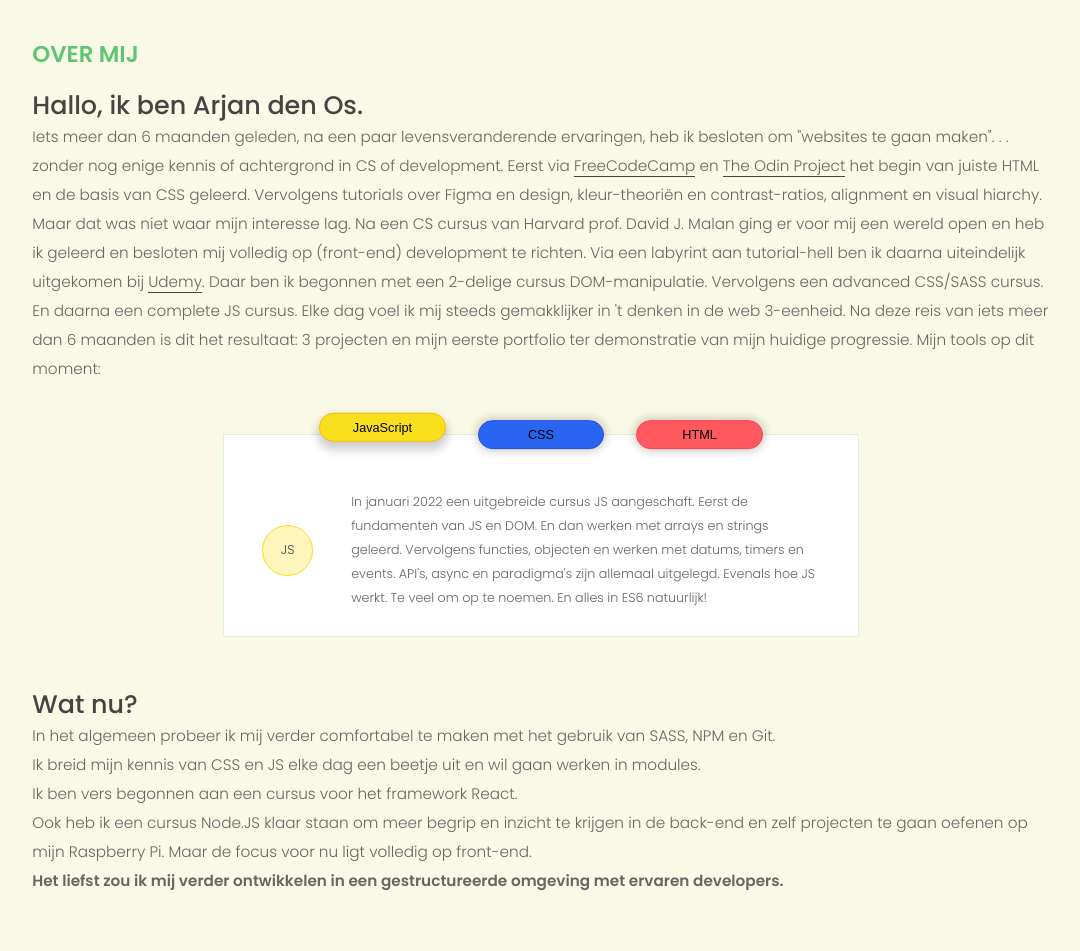
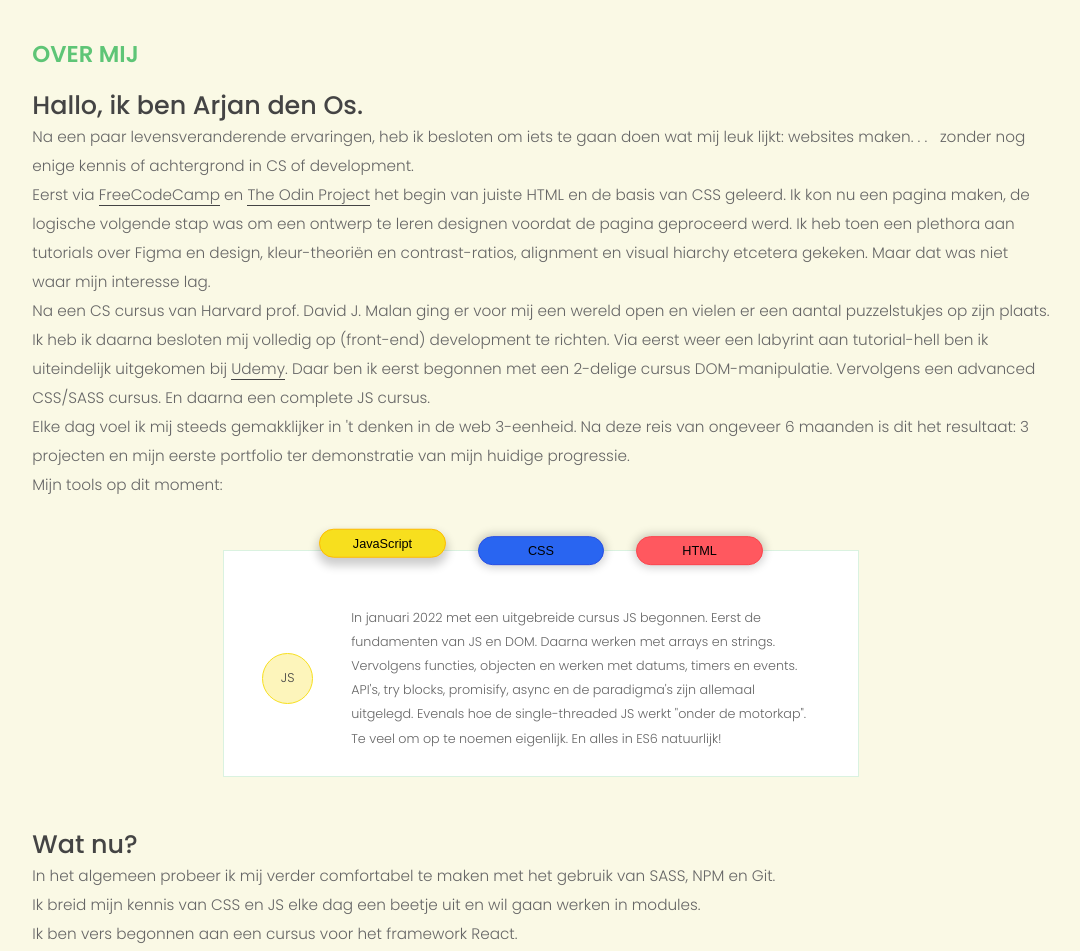
Before and after one commit to TzadO/portfolio, a website: page index.html in a window 1280 px wide. Shown: the part 1520-2471 px from the top of the page, without its empty margins (99-1179 px from the left). Drawn offline with Linux system fonts and the light colour scheme.

Commit message:
text changes

```diff
--- a/index.html
+++ b/index.html
@@ -118,14 +118,8 @@
         <h2 class="section__description">Over mij</h2>
         <h3 class="section__header">Hallo, ik ben Arjan den Os.</h3>
         <p class="section__information">
-          Iets meer dan 6 maanden geleden, na een paar levensveranderende ervaringen, heb ik besloten om "websites te gaan maken".&nbsp;.&nbsp;. &nbsp; zonder nog enige kennis of achtergrond in CS of
-          development. Eerst via <a href="https://www.freecodecamp.org/" target="_blank" class="section__information-link">FreeCodeCamp</a> en
-          <a href="https://www.theodinproject.com/" target="_blank" class="section__information-link">The Odin Project</a> het begin van juiste HTML en de basis van CSS geleerd. Vervolgens tutorials
-          over Figma en design, kleur-theoriën en contrast-ratios, alignment en visual hiarchy. Maar dat was niet waar mijn interesse lag. Na een CS cursus van Harvard prof. David J. Malan ging er
-          voor mij een wereld open en heb ik geleerd en besloten mij volledig op (front-end) development te richten. Via een labyrint aan tutorial-hell ben ik daarna uiteindelijk uitgekomen bij
-          <a href="https://www.udemy.com/" target="_blank" class="section__information-link">Udemy</a>. Daar ben ik begonnen met een 2-delige cursus DOM-manipulatie. Vervolgens een advanced CSS/SASS
-          cursus. En daarna een complete JS cursus. Elke dag voel ik mij steeds gemakklijker in 't denken in de web 3-eenheid. Na deze reis van iets meer dan 6 maanden is dit het resultaat: 3
-          projecten en mijn eerste portfolio ter demonstratie van mijn huidige progressie. Mijn tools op dit moment:
+          Na een paar levensveranderende ervaringen, heb ik besloten om iets te gaan doen wat mij leuk lijkt: websites maken.&nbsp;.&nbsp;. &nbsp; zonder nog enige kennis of achtergrond in CS of development.<br>Eerst via <a href="https://www.freecodecamp.org/" target="_blank" class="section__information-link">FreeCodeCamp</a> en
+          <a href="https://www.theodinproject.com/" target="_blank" class="section__information-link">The Odin Project</a> het begin van juiste HTML en de basis van CSS geleerd. Ik kon nu een pagina maken, de logische volgende stap was om een ontwerp te leren designen voordat de pagina geproceerd werd. Ik heb toen een plethora aan tutorials over Figma en design, kleur-theoriën en contrast-ratios, alignment en visual hiarchy etcetera gekeken. Maar dat was niet waar mijn interesse lag.<br>Na een CS cursus van Harvard prof. David J. Malan ging er voor mij een wereld open en vielen er een aantal puzzelstukjes op zijn plaats. Ik heb ik daarna besloten mij volledig op (front-end) development te richten. Via eerst weer een labyrint aan tutorial-hell ben ik uiteindelijk uitgekomen bij <a href="https://www.udemy.com/" target="_blank" class="section__information-link">Udemy</a>. Daar ben ik eerst begonnen met een 2-delige cursus DOM-manipulatie. Vervolgens een advanced CSS/SASS cursus. En daarna een complete JS cursus.<br>Elke dag voel ik mij steeds gemakklijker in 't denken in de web 3-eenheid. Na deze reis van ongeveer 6 maanden is dit het resultaat: 3 projecten en mijn eerste portfolio ter demonstratie van mijn huidige progressie. <br>Mijn tools op dit moment:
         </p>
       </div>
 
@@ -138,8 +132,7 @@
         <div class="tools__content tools__content--1 tools__content--active">
           <div class="tools__icon tools__icon--1">JS</div>
           <p>
-            In januari 2022 een uitgebreide cursus JS aangeschaft. Eerst de fundamenten van JS en DOM. En dan werken met arrays en strings geleerd. Vervolgens functies, objecten en werken met datums,
-            timers en events. API's, async en paradigma's zijn allemaal uitgelegd. Evenals hoe JS werkt. Te veel om op te noemen. En alles in ES6 natuurlijk!
+            In januari 2022 met een uitgebreide cursus JS begonnen. Eerst de fundamenten van JS en DOM. Daarna werken met arrays en strings. Vervolgens functies, objecten en werken met datums, timers en events. API's, try blocks, promisify, async en de paradigma's zijn allemaal uitgelegd. Evenals hoe de single-threaded JS werkt "onder de motorkap". Te veel om op te noemen eigenlijk. En alles in ES6 natuurlijk!
           </p>
         </div>
 
@@ -147,17 +140,14 @@
           <div class="tools__icon tools__icon--2">CSS</div>
           <p>
             Via <a href="https://www.udemy.com/" target="_blank" class="section__information-link">Udemy</a> een cursus advanced CSS/SASS geleerd met flexbox en grid als basis, maar ook 'oudere'
-            technieken zijn uitgelegd. Proberen een fully responsive layout te maken met zo min mogelijk media query's was een eye-opener, maar soms nog steeds een moeilijke puzzel. Het werken met
-            SASS en het compilen met npm was een was een goede introductie tot hoe professionals werken.
+            technieken zijn uitgelegd. Proberen een fully responsive layout te maken met zo min mogelijk media query's was een eye-opener, maar soms nog steeds een moeilijke puzzel. Het werken met SASS en het compilen met npm was een was een goede introductie tot professionele development.
           </p>
         </div>
         <div class="tools__content tools__content--3">
           <div class="tools__icon tools__icon--3">HTML</div>
           <p>
             Via <a href="https://www.freecodecamp.org/" target="_blank" class="section__information-link">FreeCodeCamp</a> en
-            <a href="https://www.theodinproject.com/" target="_blank" class="section__information-link">The Odin Project</a> de basis van HTML geleerd. Via
-            <a href="https://www.a11yproject.com/" target="_blank" class="section__information-link">a11yproject</a> het belang van semantisch correcte HTML geleerd en hoe de accessibility tree node
-            werkt.
+            <a href="https://www.theodinproject.com/" target="_blank" class="section__information-link">The Odin Project</a> de basis van HTML geleerd. Forms, pictures, links etcetera. Via <a href="https://www.a11yproject.com/" target="_blank" class="section__information-link">a11yproject</a> het belang van semantisch correcte HTML geleerd en hoe de accessibility tree node werkt.
           </p>
         </div>
       </div>
```
